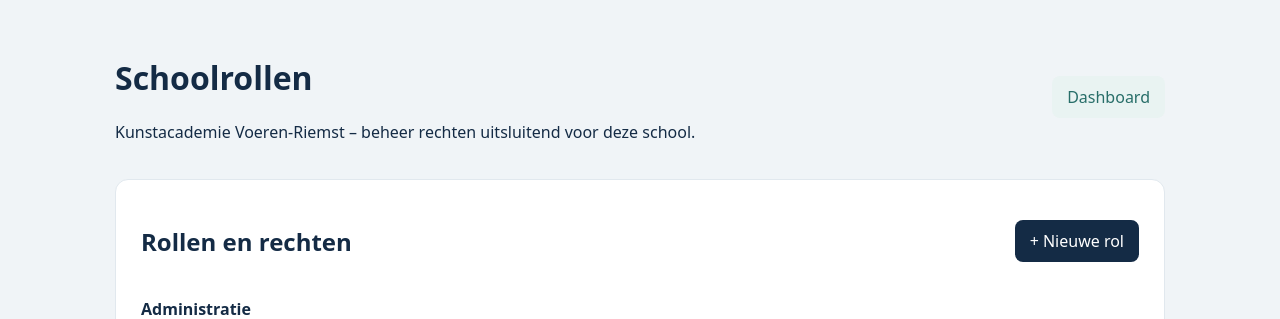
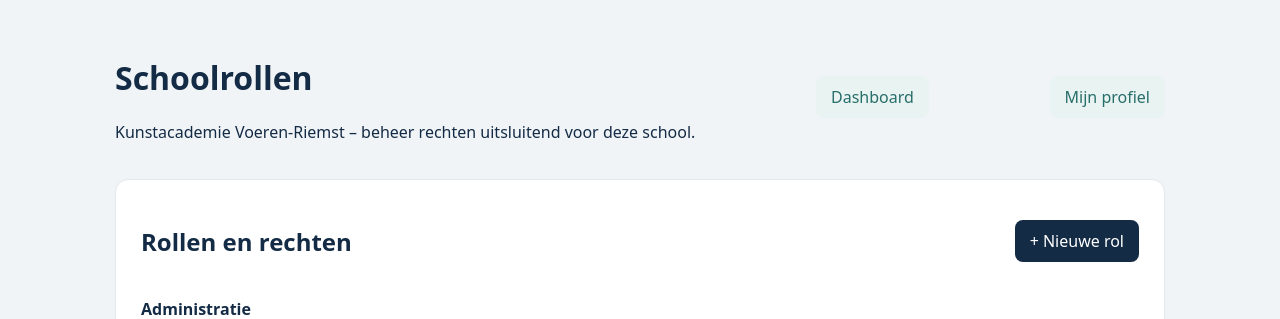
Before and after one commit to peterhons-blip/kavr-evaluaties, a Laravel app: page /school/rollen in a window 1280 px wide. Shown: the top 319 px of the page. Run offline with Laravel 12, Linux system fonts and the light colour scheme; a user stored in the database is signed in; data comes from the database, SQL or seed files in the repository; data that the repository does not hold is empty.

Commit message:
Expose My Profile from school user interfaces

```diff
--- a/resources/views/school/roles/index.blade.php
+++ b/resources/views/school/roles/index.blade.php
@@ -1,6 +1,6 @@
 <!doctype html><html lang="nl"><head><meta charset="utf-8"><meta name="viewport" content="width=device-width,initial-scale=1"><title>Schoolrollen | Artelynx</title><link rel="icon" type="image/x-icon" href="{{ asset('favicon.ico') }}?v=3">
 <style>body{font-family:system-ui,sans-serif;margin:0;background:#f0f4f7;color:#142b45}.wrap{max-width:1050px;margin:35px auto;padding:0 20px}.head,.role{display:flex;align-items:center;justify-content:space-between;gap:20px}.card{background:#fff;padding:25px;border-radius:13px;border:1px solid #e1e8ee;margin:20px 0}.role{padding:20px 0;border-bottom:1px solid #e1e8ee}.role:last-child{border:0}.role p,small{color:#718096}.actions{display:flex;gap:10px;align-items:center}.btn{display:inline-block;background:#142b45;color:white;padding:10px 15px;border-radius:8px;text-decoration:none;border:0;cursor:pointer}.btn.alt{background:#e9f3f2;color:#286e69}.danger{color:#b94747;border:1px solid #fecdd3;background:#fff1f2;padding:10px;border-radius:8px;cursor:pointer}.success{padding:14px;background:#edf8f3;color:#246b52}.error{padding:14px;background:#fff1f2;color:#9f1239}@media(max-width:700px){.role{align-items:flex-start;flex-direction:column}}</style></head><body><div class="wrap">
-<div class="head"><div><h1>Schoolrollen</h1><p>{{ $school->name }} – beheer rechten uitsluitend voor deze school.</p></div><a class="btn alt" href="{{ route('dashboard') }}">Dashboard</a></div>
+<div class="head"><div><h1>Schoolrollen</h1><p>{{ $school->name }} – beheer rechten uitsluitend voor deze school.</p></div><a class="btn alt" href="{{ route('dashboard') }}">Dashboard</a><a class="btn alt" href="{{ route('profile.edit') }}">Mijn profiel</a></div>
 @if(session('success'))<div class="success">{{ session('success') }}</div>@endif
 @if($errors->any())<div class="error">@foreach($errors->all() as $error)<p>{{ $error }}</p>@endforeach</div>@endif
 <div class="card"><div class="head"><h2>Rollen en rechten</h2><a class="btn" href="{{ route('school.roles.create') }}">+ Nieuwe rol</a></div>
```
